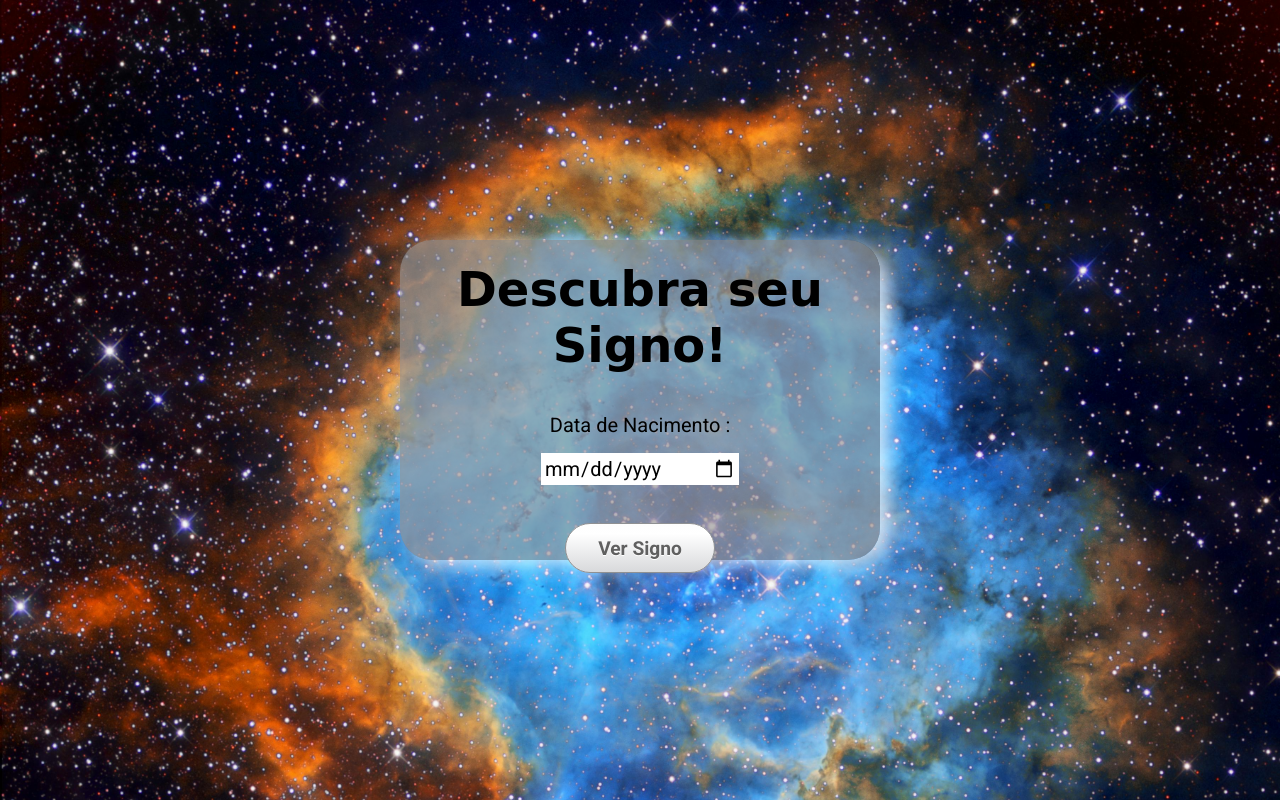
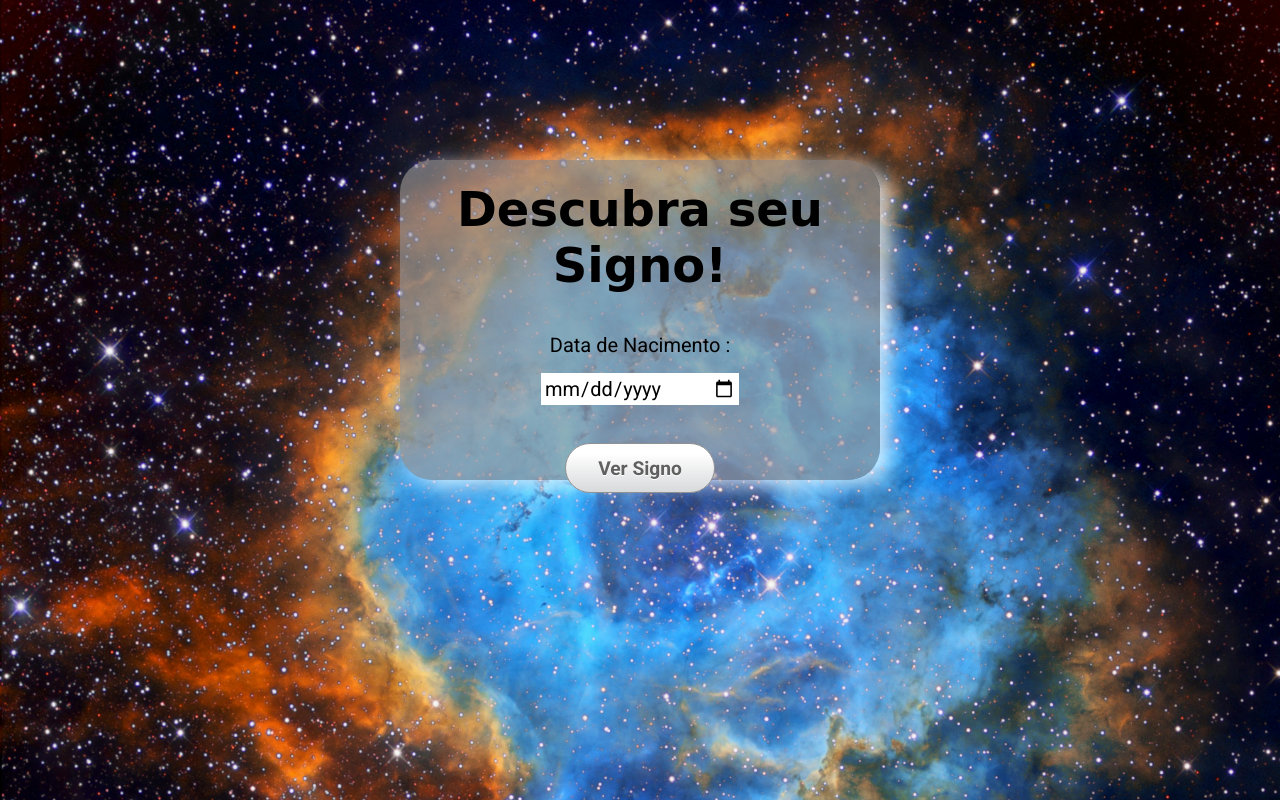
Before and after one commit to NetoPagnani/projeto_signos, a plain HTML site: page index.html in a window 1280 px wide. Drawn offline with Linux system fonts and the light colour scheme; a web font is replaced by a local one.

Commit message:
atualização

```diff
--- a/src/css/style.css
+++ b/src/css/style.css
@@ -8,7 +8,7 @@ body {
 
 .container {
   position: relative;
-  top: 10rem;
+  top: 5rem;
   background-color: #9c9999a9;
   margin: 5rem auto;
   width: 30rem;
```
Also changed, not shown: index.html (+10 -7 lines).
